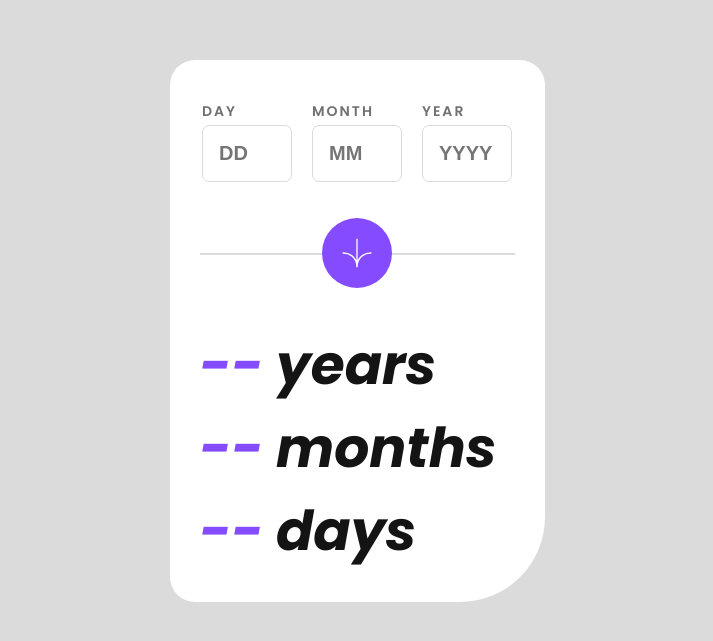
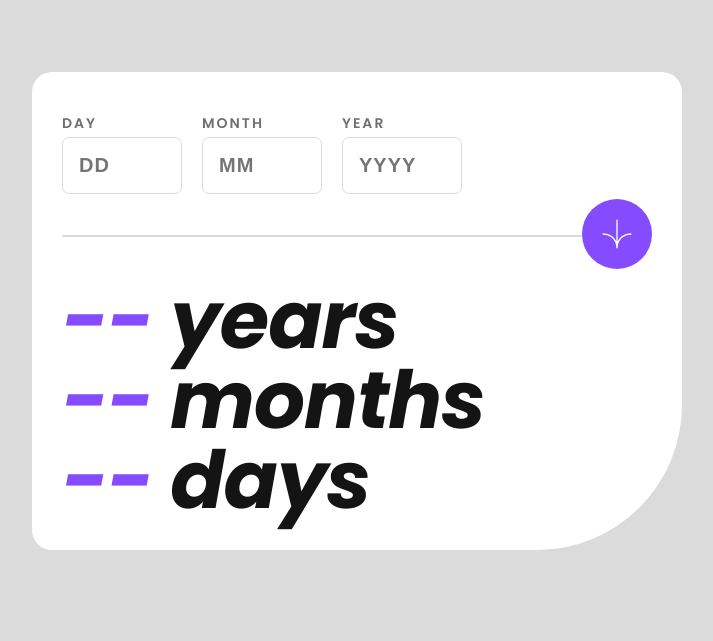
Before and after one commit to FatimaGR/Age-calculator, a Vue app: page / in a window 1280 px wide. Shown: the part 117-758 px from the top of the page, without its empty margins (283-996 px from the left). Built offline with nearby package versions, Linux system fonts and the light colour scheme.

Commit message:
Added responsive styles

```diff
--- a/src/App.vue
+++ b/src/App.vue
@@ -46,6 +46,7 @@ h1{
   padding: 0;
   font-size: 55px;
   font-style: italic;
+  letter-spacing: -1px;
   color: var(--off-black);
 }
 a {
@@ -63,14 +64,20 @@ input{
   border: 1px solid var(--light-grey);
   border-radius: 7px;
   padding: 16px;
-  width: 90px;
+  width: 100%;
   box-sizing: border-box;
   font-weight: 700;
+  cursor: pointer;
+  letter-spacing: 1px;
+}
+input:hover, input:focus{
+  outline: none;
+  border-color: var(--purple);
 }
 form{
   display: flex;
   flex-direction: column;
-  align-items: center;
+  align-items: flex-start;
   width: 100%;
   box-sizing: border-box;
   gap: 60px;
@@ -86,14 +93,15 @@ form{
   justify-content: space-evenly;
   max-width: 100%;
   gap: 20px;
+  box-sizing: border-box;
 }
 main{
   height: auto;
-  width: 375px;
+  width: auto;
   padding: 30px;
   box-sizing: border-box;
   background-color: var(--white);
-  border-radius: 25px;
+  border-radius: 20px;
   border-bottom-right-radius: 85px;
 }
 .line{
@@ -122,9 +130,40 @@ button{
   align-items: center;
   position: absolute;
   bottom: 50%;
+  cursor: pointer;
+}
+button:hover{
+  background-color: var(--off-black);
 }
 img{
   width: 30px;
   height: 30px;
 }
+.results{
+  line-height: 1;
+}
+@media(min-width: 680px){
+}
+@media (min-width: 700px){
+  h1{
+    font-size: 80px;
+  }
+  main{
+    width: 650px;
+    border-bottom-right-radius: 145px;
+  }
+  input{
+    max-width: 120px;
+  }
+  .container{
+    justify-content: flex-end;
+    height: 45px;
+  }
+  form{
+    gap: 30px;
+  }
+  button{
+    bottom: 25%;
+  }
+}
 </style>
--- a/src/assets/main.css
+++ b/src/assets/main.css
@@ -19,5 +19,11 @@ body {
   justify-content: center;
   align-items: center;
   height: 100vh;
-  padding: 40px;
+  padding: 20px;
 }
+
+@media (min-width: 750px){
+/* body{
+  padding: 5% 18%;
+} */
+}
```
